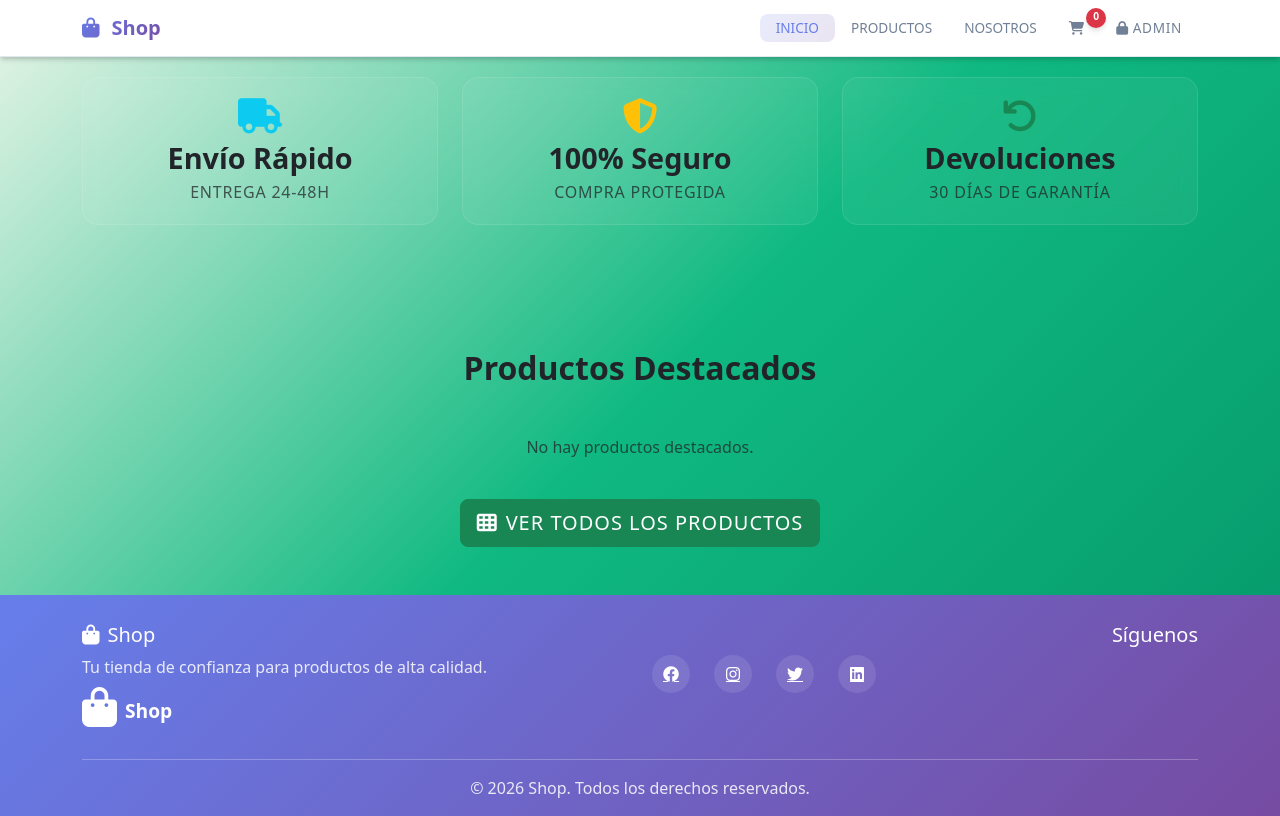
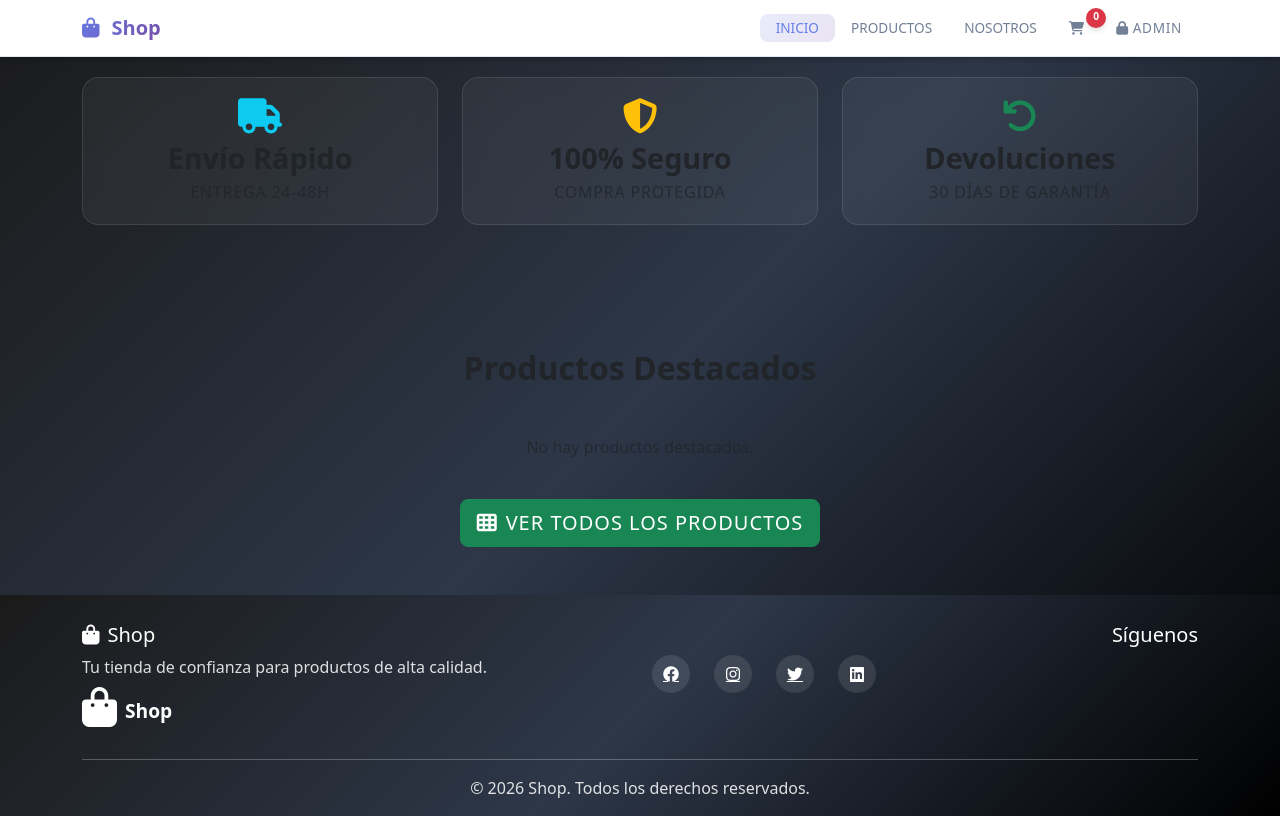
Before and after one commit to Splash-3d/Store, a website: page public/index.html in a window 1280 px wide. Drawn offline with nearby package versions, Linux system fonts and the light colour scheme; no server answers.

Commit message:
Change entire theme to dark gradient with blacks, reds, and whites

```diff
--- a/public/styles.css
+++ b/public/styles.css
@@ -96,7 +96,7 @@ body {
     font-weight: var(--font-weight-normal);
     line-height: 1.55; /* compactado */
     color: var(--text-primary);
-    background: linear-gradient(135deg, #e8f5e8 0%, #10b981 50%, #059669 100%);
+    background: linear-gradient(135deg, #0f0f0f 0%, #1a1a1a 0%, #2d3748 50%, #000000 100%);
     margin: 0;
     padding: 0;
     display: flex;
@@ -560,7 +560,7 @@ p {
    ============================================================ */
 
 footer {
-    background: var(--primary-gradient);
+    background: linear-gradient(135deg, #1a1a1a 0%, #2d3748 50%, #000000 100%);
     color: var(--primary-white);
     padding: var(--spacing-xl) 0 var(--spacing-md) !important;
     margin-top: auto;
```
